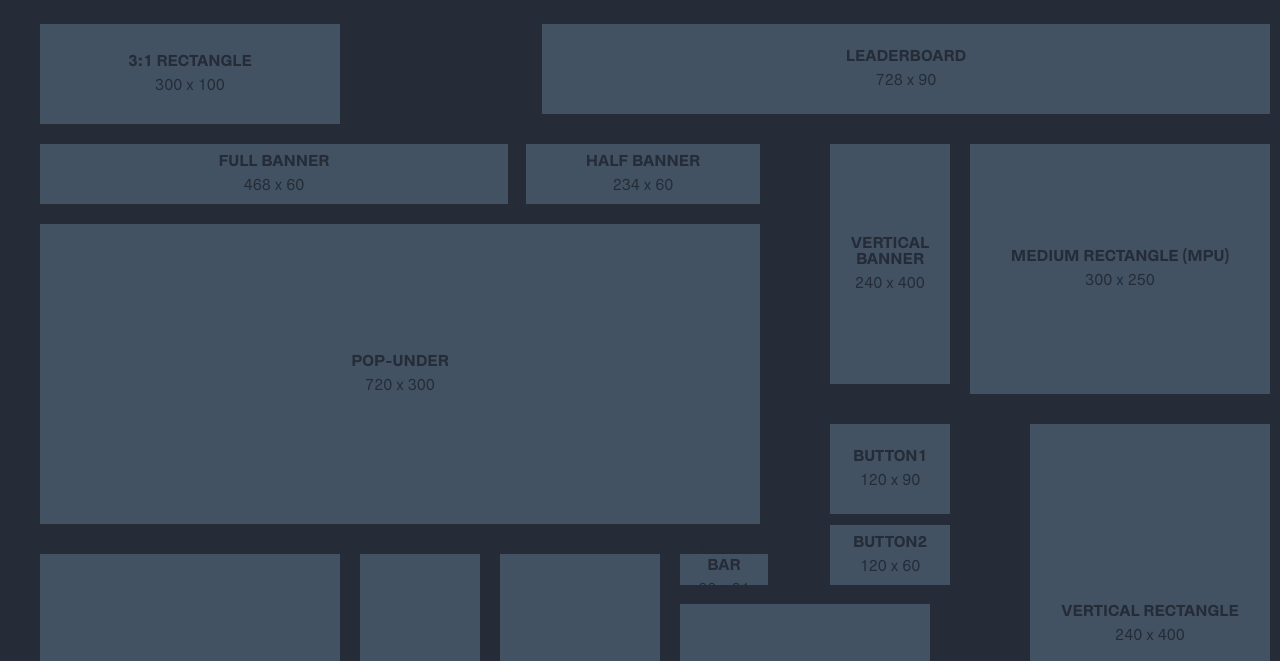
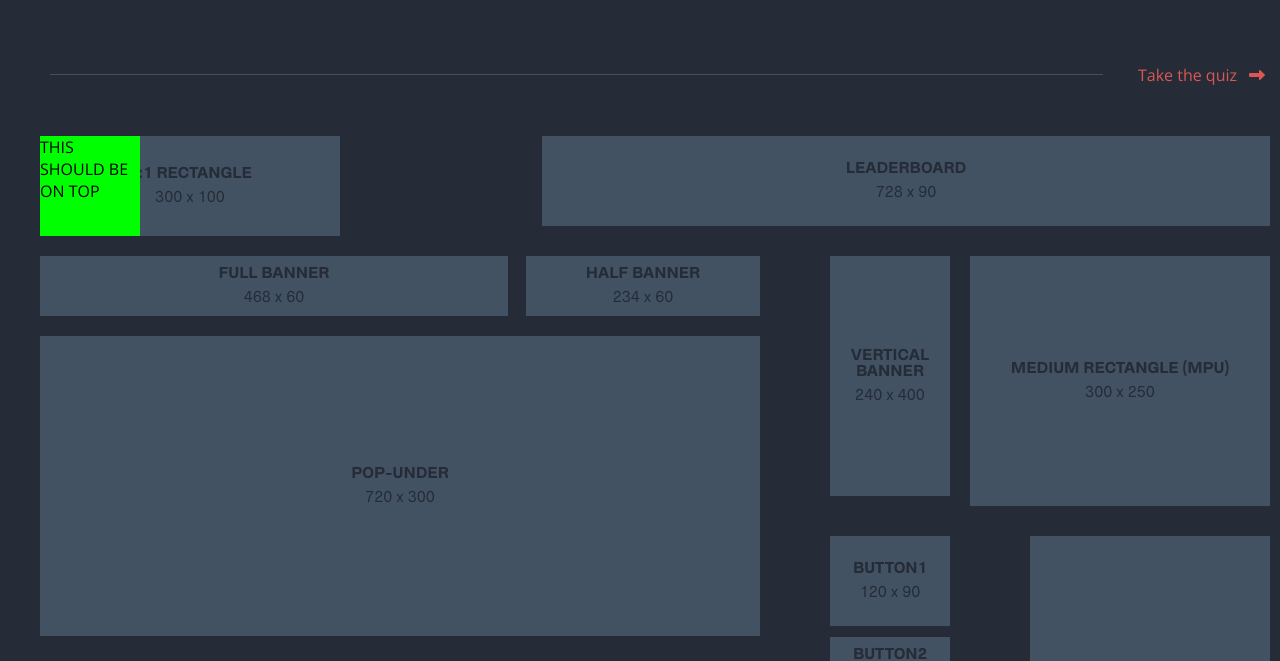
Before and after one commit to jamesbyrne89/Banner-Sizes-Quiz, a website: page app/index.html in a window 1280 px wide. Shown: the part 139-800 px from the top of the page. Drawn offline with nearby package versions, Linux system fonts and the light colour scheme; files whose address does not match are found by name.

Commit message:
Attempt to fix z-index

```diff
--- a/app/assets/styles/styles.css
+++ b/app/assets/styles/styles.css
@@ -36,7 +36,6 @@ body {
 	min-height: 1200px;
 	position: relative;
 	left: calc(50vw - 600px);
-	z-index: 5;
 }
 .answer-form {
 	margin: auto;
@@ -80,6 +79,45 @@ body {
 	background: -webkit-linear-gradient(to left, #fe8c00, #f83600); /* Chrome 10-25, Safari 5.1-6 */
 	background: linear-gradient(to left, #fe8c00, #f83600); /* W3C, IE 10+/ Edge, Firefox 16+, Chrome 26+, Opera 12+, Safari 7+ */
 }
+
+/** NavBar **/
+
+.navbar {
+	width: 1250px;
+	margin: auto;
+	height: auto;
+	display: flex;
+	justify-content: space-between;
+}
+
+.line {
+	width: 80%;
+	display: block;
+	height: 1px;
+	background: #425263;
+	margin: 50px 0 50px 35px;
+	flex-grow: 1;
+}
+
+.navbar__link {
+	color: $paleRed;
+	margin: 40px 0 50px 35px;
+}
+
+.navbar__link:after {
+	font-family: FontAwesome;
+	content: "\f178";
+	margin-left: 0.75rem;
+	line-height: 3px;
+}
+
+.navbar__link:hover .navbar__link:after {
+	margin-left: 0;
+}
+
+
+/** Banners **/
+
 .banner {
 	background: $darkGrey;
 	padding: 0.5em;
@@ -248,7 +286,7 @@ body {
 	color: $navy;
 }
 
-.clicked-banner::after {
+.clicked-banner::before {
 	display: block;
 	content: '';
 	position: fixed;
@@ -256,8 +294,9 @@ body {
 	left: 0;
 	right:0;
 	bottom: 0;
-	filter: blur();
+	filter: blur(10px);
 }
+
 
 .blur {
 	filter: blur(10px) brightness(0.4);
@@ -276,12 +315,20 @@ body {
 
 }
 
-
+.overlaid {
+	width: 100px;
+	height: 100px;
+	background: lime;
+	position: relative;
+	z-index: 100;
+	display: block;
+}
 .popup-wrap {
-	position: absolute;
-	top: 25vh;
+	position: relative;
+	top: -120vh;
 	height: 75vh;
 	width: 100%;
 	z-index: 10;
-	filter: blur();
+	display: block;
+	filter: blur(10px);
 }
--- a/app/index.html
+++ b/app/index.html
@@ -7,12 +7,17 @@
         <!-- build:css assets/styles/styles.css -->
     <link rel="stylesheet" href="/temp/assets/styles/styles.css">
     <!-- endBuild -->
+    <script src="https://use.fontawesome.com/a697955832.js"></script>
     <link href="/assets/images/favicon-32x32.png" rel="icon" sizes="32x32" type="image/png" />
     <link href="/assets/images/favicon-16x16.png" rel="icon" sizes="16x16" type="image/png" />
     <title>Banner Ad Sizes Quiz</title>
 </head>
 <body id="body">
 <h1 class="title">Banner Ad <span class="title--span">Sizes</span></h1>
+<nav class="navbar">
+  <span class="line"></span>
+  <span class="navbar__link">Take the quiz</span>
+</nav>
   <main class="wrapper">
     <div class="banner" id="leaderboard">Leaderboard<span class='dimensions-label'>728 x 90</span></div>
     <div class="banner" id="skyscraper">Skyscraper<span class='dimensions-label'>120 x 600</span></div>
@@ -32,6 +37,7 @@
     <div class="banner" id="large-rectangle">Large Rectangle<span class='dimensions-label'>336 x 280</span></div>
     <div class="banner" id="rectangle">Rectangle<span class='dimensions-label'>180x150</span></div>
     <div class="banner" id="square-button">Square Button<span class='dimensions-label'>125x125</span></div>
+    <div class="overlaid">THIS SHOULD BE ON TOP</div>
   </main>
   <div id='popup-wrap' class='popup-wrap'></div>
 </body>
--- a/app/temp/assets/styles/styles.css
+++ b/app/temp/assets/styles/styles.css
@@ -29,7 +29,6 @@ body {
 	min-height: 1200px;
 	position: relative;
 	left: calc(50vw - 600px);
-	z-index: 5;
 }
 .answer-form {
 	margin: auto;
@@ -74,6 +73,42 @@ body {
 	background: -webkit-linear-gradient(right, #fe8c00, #f83600);
 	background: linear-gradient(to left, #fe8c00, #f83600); /* W3C, IE 10+/ Edge, Firefox 16+, Chrome 26+, Opera 12+, Safari 7+ */
 }
+/** NavBar **/
+.navbar {
+	width: 1250px;
+	margin: auto;
+	height: auto;
+	display: -webkit-box;
+	display: -ms-flexbox;
+	display: flex;
+	-webkit-box-pack: justify;
+	    -ms-flex-pack: justify;
+	        justify-content: space-between;
+}
+.line {
+	width: 80%;
+	display: block;
+	height: 1px;
+	background: #425263;
+	margin: 50px 0 50px 35px;
+	-webkit-box-flex: 1;
+	    -ms-flex-positive: 1;
+	        flex-grow: 1;
+}
+.navbar__link {
+	color: #DA5754;
+	margin: 40px 0 50px 35px;
+}
+.navbar__link:after {
+	font-family: FontAwesome;
+	content: "\f178";
+	margin-left: 0.75rem;
+	line-height: 3px;
+}
+.navbar__link:hover .navbar__link:after {
+	margin-left: 0;
+}
+/** Banners **/
 .banner {
 	background: #425263;
 	padding: 0.5em;
@@ -260,7 +295,7 @@ body {
 
 	color: #252c37;
 }
-.clicked-banner::after {
+.clicked-banner::before {
 	display: block;
 	content: '';
 	position: fixed;
@@ -268,8 +303,8 @@ body {
 	left: 0;
 	right:0;
 	bottom: 0;
-	-webkit-filter: blur();
-	        filter: blur();
+	-webkit-filter: blur(10px);
+	        filter: blur(10px);
 }
 .blur {
 	-webkit-filter: blur(10px) brightness(0.4);
@@ -292,12 +327,21 @@ body {
 
 
 }
+.overlaid {
+	width: 100px;
+	height: 100px;
+	background: lime;
+	position: relative;
+	z-index: 100;
+	display: block;
+}
 .popup-wrap {
-	position: absolute;
-	top: 25vh;
+	position: relative;
+	top: -120vh;
 	height: 75vh;
 	width: 100%;
 	z-index: 10;
-	-webkit-filter: blur();
-	        filter: blur();
+	display: block;
+	-webkit-filter: blur(10px);
+	        filter: blur(10px);
 }
```
